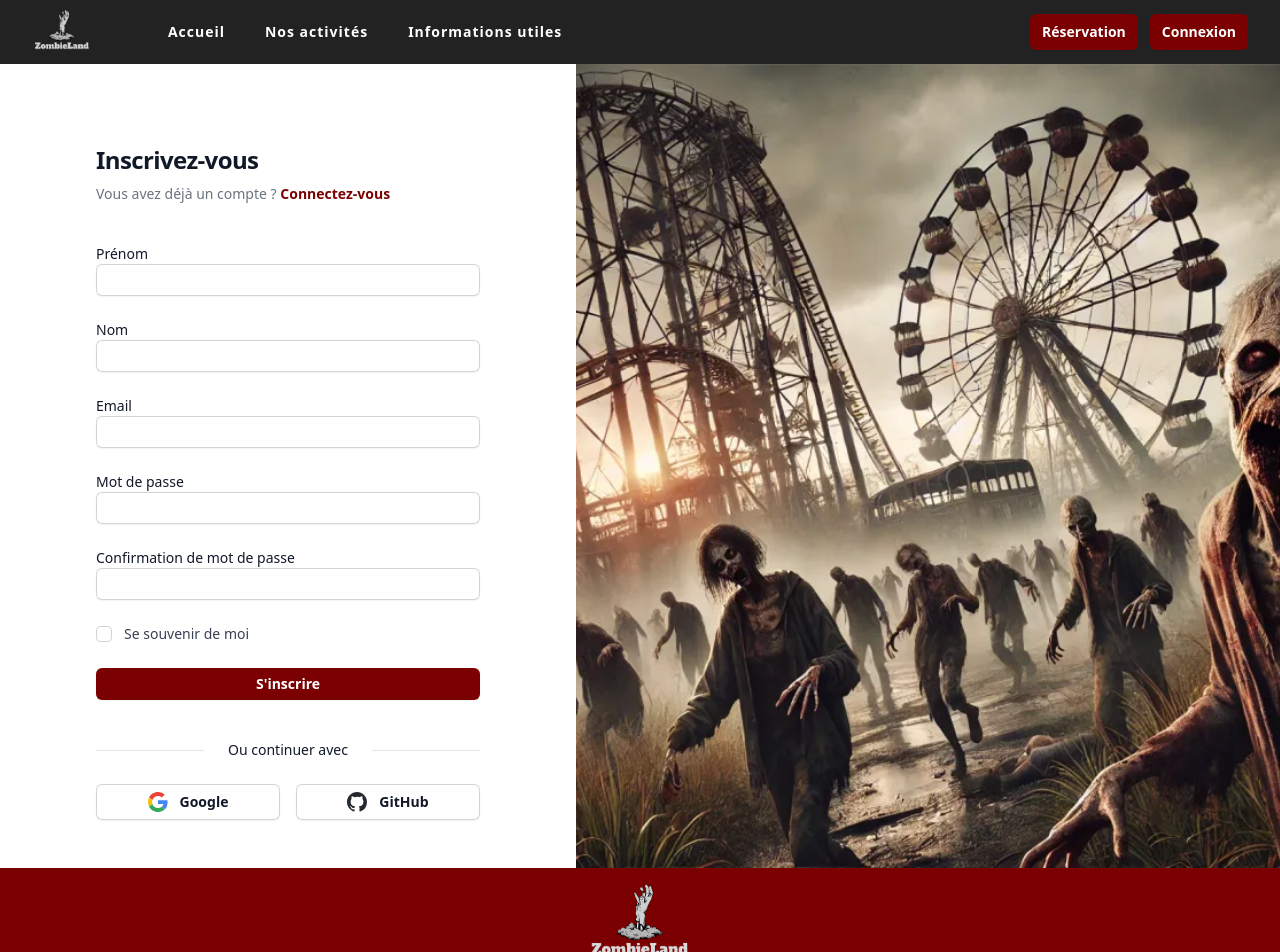
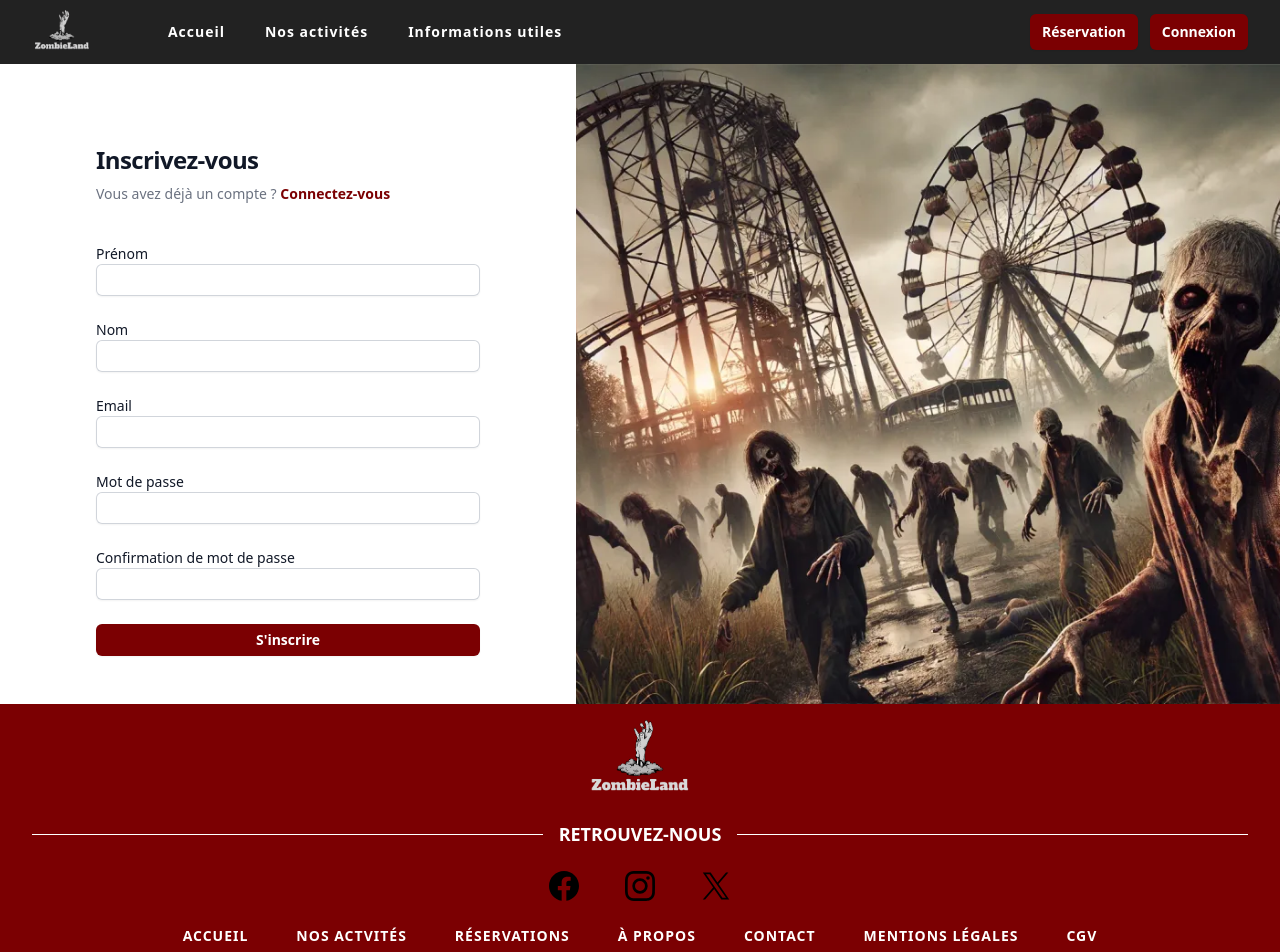
Before and after one commit to Camille-ldt/ZombieLand-front, a React (Vite) app: page /register in a window 1280 px wide. Shown: the top 952 px of the page. Built offline with nearby package versions, Linux system fonts and the light colour scheme.

Commit message:
inscription_redirection

```diff
--- a/package.json
+++ b/package.json
@@ -23,6 +23,7 @@
     "react-dom": "^18.3.1",
     "react-router-dom": "^6.27.0",
     "react-slick": "^0.30.2",
+    "react-toastify": "^10.0.6",
     "slick-carousel": "^1.8.1",
     "tailwind-merge": "^2.5.4"
   },
--- a/src/Pages/Register.tsx
+++ b/src/Pages/Register.tsx
@@ -1,6 +1,8 @@
 import { useState } from 'react';
 import { useNavigate } from 'react-router-dom';
 import { useAuth } from '../Auth/authContext';
+import { toast } from 'react-toastify';
+import 'react-toastify/dist/ReactToastify.css';
 import MyImage from '../assets/img/zombie-accueil.webp';
 
 const Register = () => {
@@ -12,9 +14,9 @@ const Register = () => {
   const navigate = useNavigate();
   const [error, setError] = useState('');
   const [isLoading, setIsLoading] = useState(false);
-  const { register } = useAuth();
+  const { register, login } = useAuth();
 
-  const handleSubmitRegister = async (e: React.FormEvent) => {
+  const handleSubmitRegister = async (e) => {
     e.preventDefault();
     if (password !== confirmPassword) {
       setError('Les mots de passe ne correspondent pas !');
@@ -23,8 +25,19 @@ const Register = () => {
     setError('');
     setIsLoading(true);
     try {
+      // Appel à la fonction d'enregistrement
       await register({ firstname, lastname, email, password, confirmPassword });
-      navigate('/');
+
+      // Notification de succès
+      toast.success("Compte créé avec succès ! Redirection vers la page d'accueil...");
+
+      // Connexion automatique
+      await login({ email, password });
+
+      // Redirection vers la page d'accueil
+      setTimeout(() => {
+        navigate('/');
+      }, 2000); // Petite pause pour laisser le toast s'afficher avant la redirection
     } catch (error) {
       setError("Échec de l'inscription. Veuillez réessayer.");
       console.error("Erreur d'inscription:", error);
@@ -120,19 +133,6 @@ const Register = () => {
                   />
                 </div>
 
-                <div className="flex items-center justify-between">
-                  <div className="flex items-center">
-                    <input
-                      id="remember-me"
-                      name="remember-me"
-                      type="checkbox"
-                      className="h-4 w-4 rounded border-gray-300 text-red-primary focus:ring-red-primary"
-                    />
-                    <label htmlFor="remember-me" className="ml-3 block text-sm text-gray-700">Se souvenir de moi</label>
-                  </div>
-
-
-                </div>
                 {error && <p className="text-red-500 text-sm">{error}</p>}
 
                 <div>
@@ -146,64 +146,12 @@ const Register = () => {
                 </div>
               </form>
             </div>
-
-            <div className="mt-10">
-              <div className="relative">
-                <div aria-hidden="true" className="absolute inset-0 flex items-center">
-                  <div className="w-full border-t border-gray-200" />
-                </div>
-                <div className="relative flex justify-center text-sm font-medium">
-                  <span className="bg-white px-6 text-gray-900">Ou continuer avec</span>
-                </div>
-              </div>
-
-              <div className="mt-6 grid grid-cols-2 gap-4">
-                <a
-                  href="#"
-                  className="flex w-full items-center justify-center gap-3 rounded-md bg-white px-3 py-2 text-sm font-semibold text-gray-900 shadow-sm ring-1 ring-inset ring-gray-300 hover:bg-gray-50 focus-visible:ring-transparent"
-                >
-                  <svg viewBox="0 0 24 24" aria-hidden="true" className="h-5 w-5">
-                        <path
-                          d="M12.0003 4.75C13.7703 4.75 15.3553 5.36002 16.6053 6.54998L20.0303 3.125C17.9502 1.19 15.2353 0 12.0003 0C7.31028 0 3.25527 2.69 1.28027 6.60998L5.27028 9.70498C6.21525 6.86002 8.87028 4.75 12.0003 4.75Z"
-                          fill="#EA4335"
-                        />
-                        <path
-                          d="M23.49 12.275C23.49 11.49 23.415 10.73 23.3 10H12V14.51H18.47C18.18 15.99 17.34 17.25 16.08 18.1L19.945 21.1C22.2 19.01 23.49 15.92 23.49 12.275Z"
-                          fill="#4285F4"
-                        />
-                        <path
-                          d="M5.26498 14.2949C5.02498 13.5699 4.88501 12.7999 4.88501 11.9999C4.88501 11.1999 5.01998 10.4299 5.26498 9.7049L1.275 6.60986C0.46 8.22986 0 10.0599 0 11.9999C0 13.9399 0.46 15.7699 1.28 17.3899L5.26498 14.2949Z"
-                          fill="#FBBC05"
-                        />
-                        <path
-                          d="M12.0004 24.0001C15.2404 24.0001 17.9654 22.935 19.9454 21.095L16.0804 18.095C15.0054 18.82 13.6204 19.245 12.0004 19.245C8.8704 19.245 6.21537 17.135 5.2654 14.29L1.27539 17.385C3.25539 21.31 7.3104 24.0001 12.0004 24.0001Z"
-                          fill="#34A853"
-                        />
-                      </svg>
-                  <span className="text-sm font-semibold">Google</span>
-                </a>
-
-                <a
-                  href="#"
-                  className="flex w-full items-center justify-center gap-3 rounded-md bg-white px-3 py-2 text-sm font-semibold text-gray-900 shadow-sm ring-1 ring-inset ring-gray-300 hover:bg-gray-50 focus-visible:ring-transparent"
-                >
-                  <svg fill="currentColor" viewBox="0 0 20 20" aria-hidden="true" className="h-5 w-5 fill-[#24292F]">
-                        <path
-                          d="M10 0C4.477 0 0 4.484 0 10.017c0 4.425 2.865 8.18 6.839 9.504.5.092.682-.217.682-.483 0-.237-.008-.868-.013-1.703-2.782.605-3.369-1.343-3.369-1.343-.454-1.158-1.11-1.466-1.11-1.466-.908-.62.069-.608.069-.608 1.003.07 1.531 1.032 1.531 1.032.892 1.53 2.341 1.088 2.91.832.092-.647.35-1.088.636-1.338-2.22-.253-4.555-1.113-4.555-4.951 0-1.093.39-1.988 1.029-2.688-.103-.253-.446-1.272.098-2.65 0 0 .84-.27 2.75 1.026A9.564 9.564 0 0110 4.844c.85.004 1.705.115 2.504.337 1.909-1.296 2.747-1.027 2.747-1.027.546 1.379.203 2.398.1 2.651.64.7 1.028 1.595 1.028 2.688 0 3.848-2.339 4.695-4.566 4.942.359.31.678.921.678 1.856 0 1.338-.012 2.419-.012 2.747 0 .268.18.58.688.482A10.019 10.019 0 0020 10.017C20 4.484 15.522 0 10 0z"
-                          clipRule="evenodd"
-                          fillRule="evenodd"
-                        />
-                      </svg>
-                  <span className="text-sm font-semibold">GitHub</span>
-                </a>
-              </div>
-            </div>
           </div>
         </div>
         <div className="relative flex-1 hidden lg:block">
           <img
             alt=""
-            src={MyImage} // Assurez-vous que MyImage est bien importé
+            src={MyImage}
             className="absolute inset-0 h-full w-full object-cover"
           />
         </div>
```
Also changed, not shown: 1 other file (tests, documents, lock files or other folders).
